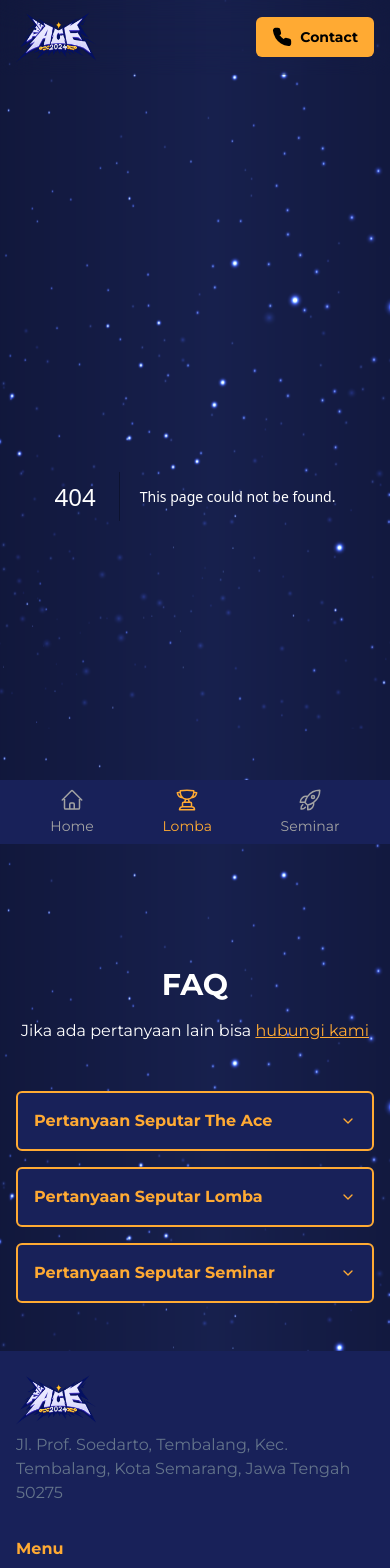
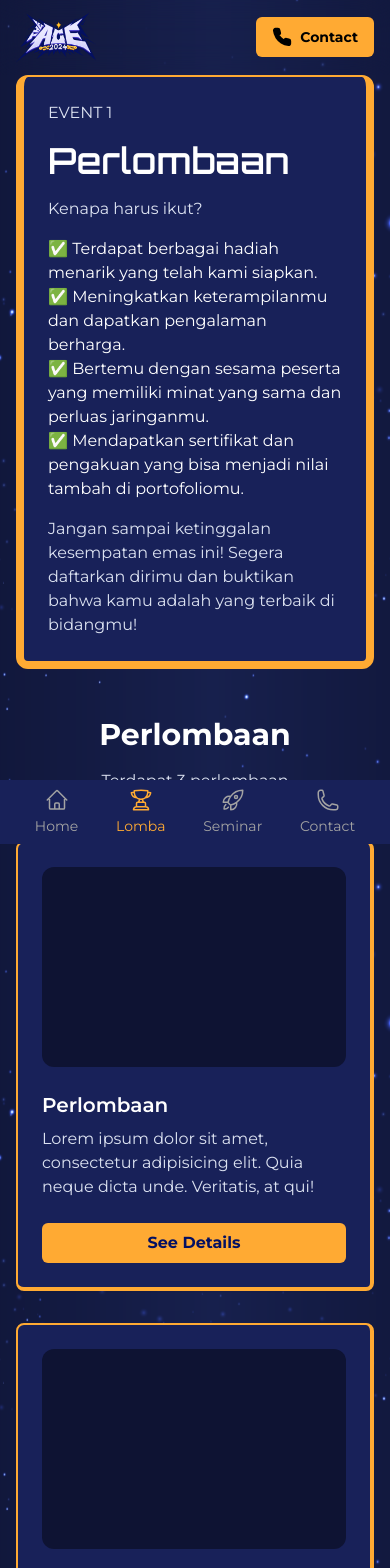
Before and after one commit to Brilliahib/theace-2024, a Next.js app: page /lomba in a window 390 px wide. Before the commit this address had no page. Shown: the top 1568 px of the page. Built offline with nearby package versions, Linux system fonts and the light colour scheme.

Commit message:
add: lomba section + fix: nav-mobile

```diff
--- /dev/null
+++ b/app/lomba/page.jsx
@@ -0,0 +1,13 @@
+import CardIntroLomba from "@/components/card/card-intro-lomba";
+import CardListLomba from "@/components/card/card-list-lomba";
+
+const LombaPage = () => {
+  return (
+    <>
+      <CardIntroLomba />
+      <CardListLomba></CardListLomba>
+    </>
+  );
+};
+
+export default LombaPage;
--- /dev/null
+++ b/components/card/card-intro-lomba.jsx
@@ -0,0 +1,51 @@
+import { Orbitron } from "next/font/google";
+
+const orbitron = Orbitron({ subsets: ["latin"] });
+
+const CardIntroLomba = () => {
+  return (
+    <>
+      <div className="pad-x md:min-h-screen min-h-[70vh] items-center flex">
+        <div className="md:p-8 p-6 md:flex border-t-2 border-8 bg-[#182159] border-primary rounded-xl w-full items-center gap-x-8">
+          <div className="space-y-4 md:w-8/12">
+            <span className="text-[#DCE2F1]">EVENT 1</span>
+            <h1
+              className={`md:text-6xl text-4xl font-semibold ${orbitron.className}`}
+            >
+              Perlombaan
+            </h1>
+            <div className="space-y-4">
+              <p className="text-[#DCE2F1]">Kenapa harus ikut?</p>
+              <ul>
+                <li>
+                  ✅ Terdapat berbagai hadiah menarik yang telah kami siapkan.{" "}
+                </li>
+                <li>
+                  ✅ Meningkatkan keterampilanmu dan dapatkan pengalaman
+                  berharga.
+                </li>
+                <li>
+                  ✅ Bertemu dengan sesama peserta yang memiliki minat yang sama
+                  dan perluas jaringanmu.
+                </li>
+                <li>
+                  ✅ Mendapatkan sertifikat dan pengakuan yang bisa menjadi
+                  nilai tambah di portofoliomu.
+                </li>
+              </ul>
+              <p className="text-[#DCE2F1]">
+                Jangan sampai ketinggalan kesempatan emas ini! Segera daftarkan
+                dirimu dan buktikan bahwa kamu adalah yang terbaik di bidangmu!
+              </p>
+            </div>
+          </div>
+          <div>
+            <div className="bg-[#0e1333] rounded-xl md:w-[400px] md:h-[400px]"></div>
+          </div>
+        </div>
+      </div>
+    </>
+  );
+};
+
+export default CardIntroLomba;
--- /dev/null
+++ b/components/card/card-list-lomba.jsx
@@ -0,0 +1,68 @@
+import { Button } from "../ui/button";
+import { Card, CardContent, CardFooter, CardHeader } from "../ui/card";
+
+const CardListLomba = () => {
+  return (
+    <>
+      <div className="pad-x text-center py-12 space-y-4">
+        <h1 className="font-bold text-3xl">Perlombaan</h1>
+        <p className="text-[#DCE2F1]">Terdapat 3 perlombaan</p>
+      </div>
+      <div className="pad-x md:flex space-y-8 md:space-y-0 gap-x-8">
+        <Card className="bg-[#182159] text-white">
+          <CardHeader>
+            <div className="bg-[#0e1333] rounded-xl w-full h-[200px]"></div>
+          </CardHeader>
+          <CardContent className="space-y-2">
+            <h1 className="text-xl font-semibold">Perlombaan</h1>
+            <p className="text-[#DCE2F1]">
+              Lorem ipsum dolor sit amet, consectetur adipisicing elit. Quia
+              neque dicta unde. Veritatis, at qui!
+            </p>
+          </CardContent>
+          <CardFooter>
+            <Button className="w-full text-md text-[#041062] font-bold">
+              See Details
+            </Button>
+          </CardFooter>
+        </Card>
+        <Card className="bg-[#182159] text-white">
+          <CardHeader>
+            <div className="bg-[#0e1333] rounded-xl w-full h-[200px]"></div>
+          </CardHeader>
+          <CardContent className="space-y-2">
+            <h1 className="text-xl font-semibold">Perlombaan</h1>
+            <p className="text-[#DCE2F1]">
+              Lorem ipsum dolor sit amet, consectetur adipisicing elit. Quia
+              neque dicta unde. Veritatis, at qui!
+            </p>
+          </CardContent>
+          <CardFooter>
+            <Button className="w-full text-md text-[#041062] font-bold">
+              See Details
+            </Button>
+          </CardFooter>
+        </Card>
+        <Card className="bg-[#182159] text-white">
+          <CardHeader>
+            <div className="bg-[#0e1333] rounded-xl w-full h-[200px]"></div>
+          </CardHeader>
+          <CardContent className="space-y-2">
+            <h1 className="text-xl font-semibold">Perlombaan</h1>
+            <p className="text-[#DCE2F1]">
+              Lorem ipsum dolor sit amet, consectetur adipisicing elit. Quia
+              neque dicta unde. Veritatis, at qui!
+            </p>
+          </CardContent>
+          <CardFooter>
+            <Button className="w-full text-md text-[#041062] font-bold">
+              See Details
+            </Button>
+          </CardFooter>
+        </Card>
+      </div>
+    </>
+  );
+};
+
+export default CardListLomba;
--- a/components/faq/faq.jsx
+++ b/components/faq/faq.jsx
@@ -8,7 +8,7 @@ import Link from "next/link";
 
 export function FAQ() {
   return (
-    <div className="pad-x text-white py-12">
+    <div className="pad-x text-white py-24">
       <div className="text-center space-y-4 mb-12">
         <h1 className="text-3xl font-bold">FAQ</h1>
         <p>
--- a/components/navbar/nav-mobile.jsx
+++ b/components/navbar/nav-mobile.jsx
@@ -80,6 +80,30 @@ const NavMobile = () => {
               Seminar
             </div>
           </Link>
+          <Link
+            href="/contact"
+            className={`${
+              pathname === "/contact" ? "text-primary" : "text-neutral-400 "
+            }`}
+          >
+            <div className="flex flex-col justify-center items-center gap-y-1 text-sm">
+              <svg
+                xmlns="http://www.w3.org/2000/svg"
+                fill="none"
+                viewBox="0 0 24 24"
+                strokeWidth={1.5}
+                stroke="currentColor"
+                className="size-6"
+              >
+                <path
+                  strokeLinecap="round"
+                  strokeLinejoin="round"
+                  d="M2.25 6.75c0 8.284 6.716 15 15 15h2.25a2.25 2.25 0 0 0 2.25-2.25v-1.372c0-.516-.351-.966-.852-1.091l-4.423-1.106c-.44-.11-.902.055-1.173.417l-.97 1.293c-.282.376-.769.542-1.21.38a12.035 12.035 0 0 1-7.143-7.143c-.162-.441.004-.928.38-1.21l1.293-.97c.363-.271.527-.734.417-1.173L6.963 3.102a1.125 1.125 0 0 0-1.091-.852H4.5A2.25 2.25 0 0 0 2.25 4.5v2.25Z"
+                />
+              </svg>
+              Contact
+            </div>
+          </Link>
         </div>
       </nav>
     </>
--- a/components/navbar/nav-top.jsx
+++ b/components/navbar/nav-top.jsx
@@ -6,7 +6,7 @@ import { Phone } from "lucide-react";
 const NavTop = () => {
   return (
     <>
-      <div className="w-full bg-transparent pad-x sticky top-0 py-1 md:hidden block backdrop-filter backdrop-blur-lg">
+      <div className="w-full bg-transparent pad-x py-1 md:hidden block backdrop-filter backdrop-blur-lg">
         <div className="flex justify-between items-center">
           <div className="flex flex-row items-center">
             {/* masupin gambar the ace */}
--- /dev/null
+++ b/components/ui/card.jsx
@@ -0,0 +1,67 @@
+import * as React from "react";
+import { cn } from "@/lib/utils";
+
+const Card = React.forwardRef(({ className, ...props }, ref) => (
+  <div
+    ref={ref}
+    className={cn(
+      "rounded-lg bg-card text-card-foreground shadow-sm border-t-2 border-l-2 border-r-4 border-b-4 border-primary",
+      className
+    )}
+    {...props}
+  />
+));
+Card.displayName = "Card";
+
+const CardHeader = React.forwardRef(({ className, ...props }, ref) => (
+  <div
+    ref={ref}
+    className={cn("flex flex-col space-y-1.5 p-6", className)}
+    {...props}
+  />
+));
+CardHeader.displayName = "CardHeader";
+
+const CardTitle = React.forwardRef(({ className, ...props }, ref) => (
+  <h3
+    ref={ref}
+    className={cn(
+      "text-2xl font-semibold leading-none tracking-tight",
+      className
+    )}
+    {...props}
+  />
+));
+CardTitle.displayName = "CardTitle";
+
+const CardDescription = React.forwardRef(({ className, ...props }, ref) => (
+  <p
+    ref={ref}
+    className={cn("text-sm text-muted-foreground", className)}
+    {...props}
+  />
+));
+CardDescription.displayName = "CardDescription";
+
+const CardContent = React.forwardRef(({ className, ...props }, ref) => (
+  <div ref={ref} className={cn("p-6 pt-0", className)} {...props} />
+));
+CardContent.displayName = "CardContent";
+
+const CardFooter = React.forwardRef(({ className, ...props }, ref) => (
+  <div
+    ref={ref}
+    className={cn("flex items-center p-6 pt-0", className)}
+    {...props}
+  />
+));
+CardFooter.displayName = "CardFooter";
+
+export {
+  Card,
+  CardHeader,
+  CardFooter,
+  CardTitle,
+  CardDescription,
+  CardContent,
+};
```
